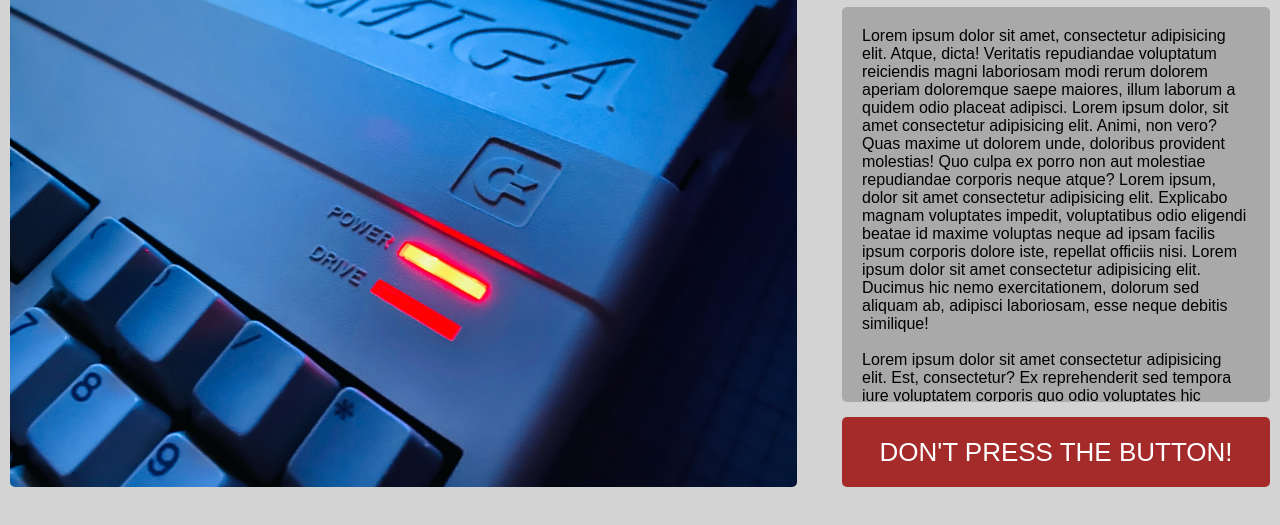
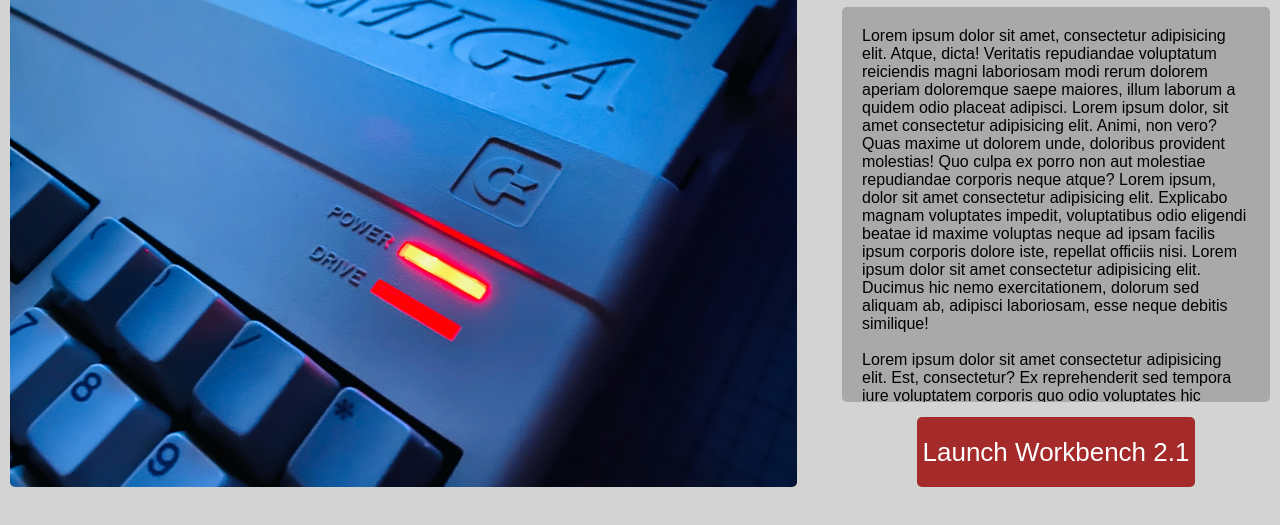
Before and after one commit to Osto80/htmlcss-uppgift2DS, a plain HTML site: page index.html in a window 1280 px wide. Shown: the part 253-778 px from the top of the page. Drawn offline with Linux system fonts and the light colour scheme.

Commit message:
Updated button and target

```diff
--- a/index.html
+++ b/index.html
@@ -34,7 +34,7 @@
 				<p>Lorem ipsum dolor sit amet consectetur adipisicing elit. Est, consectetur? Ex reprehenderit sed tempora iure voluptatem corporis quo odio voluptates hic maxime culpa officiis rem quas doloremque, necessitatibus unde beatae. Lorem ipsum, dolor sit amet consectetur adipisicing elit. Nisi itaque qui quaerat nihil accusamus, tenetur ullam omnis commodi molestiae perspiciatis, odit hic. Quisquam totam eius libero voluptas reiciendis consectetur vero. Lorem ipsum dolor sit amet consectetur adipisicing elit. Non ex officiis nisi porro cupiditate veniam quo nobis quis soluta molestias, totam ipsum adipisci iusto, ea consequuntur, odio quae? In, ut.</p>
 			</div>
 			<div class="button-container">
-				<button>DON'T PRESS THE BUTTON!</button>
+				<a href="img/wb_2-1.jpg"><button>Launch Workbench 2.1</button></a>
 			</div>
 		</div>
 
```
Also changed, not shown: css/style.css (line endings or trailing spaces), img/wb_2-1.jpg (added).
